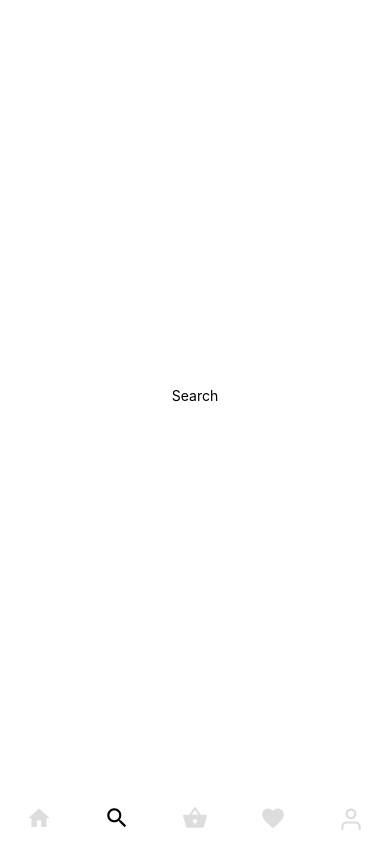
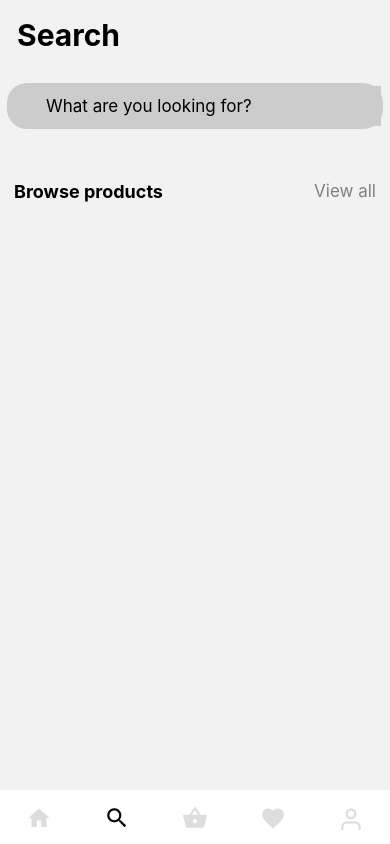
Before and after one commit to EmanSalah95/Ikea-App, a React Native app: screen /Search in a window 390 px wide. Built offline with nearby package versions, Linux system fonts and the light colour scheme; no server answers; the database is empty.

Commit message:
search screen

```diff
--- a/src/screens/Search/Search.js
+++ b/src/screens/Search/Search.js
@@ -1,18 +1,37 @@
-import { StyleSheet, Text, View } from 'react-native';
+import { Text, View ,TouchableHighlight,TextInput} from 'react-native';
+import SearchModal from '../../components/SearchModal/SearchModal';
+import MaterialIcons from 'react-native-vector-icons/MaterialIcons';
+import './searchStyle.js';
+import { styles } from './searchStyle.js';
 
 export default function Search() {
   return (
+    <>
+    {/* <SearchModal /> */}
+
     <View style={styles.container}>
-      <Text>Search</Text>
+      <Text style={styles.text}>Search</Text>
+
+      <TouchableHighlight
+        underlayColor='#DDD'
+      >
+        <View style={styles.inputHead}>
+        <MaterialIcons name='search' color='#ccc' size={20} style={styles.icon}/>
+
+          <TextInput placeholder="What are you looking for?"
+            style={styles.input}
+           />
+        </View>
+      </TouchableHighlight>
+
+
+    <View style={styles.proShow}>
+       <Text style={{fontSize:18,margin:7,fontWeight:'bold'}}>Browse products</Text>
+       <Text style={{color:'gray',margin:7,fontSize:17}}>View all</Text>
+
     </View>
+    </View>
+
+    </>
   );
 }
-
-const styles = StyleSheet.create({
-  container: {
-    flex: 1,
-    backgroundColor: '#fff',
-    alignItems: 'center',
-    justifyContent: 'center',
-  },
-});
--- /dev/null
+++ b/src/screens/Search/searchStyle.js
@@ -0,0 +1,49 @@
+import {StyleSheet} from 'react-native'
+
+export const styles = StyleSheet.create({
+    container:{
+      padding:7,
+
+    },
+    text: {
+    fontWeight:'bold',
+    fontSize:30,
+    padding:10,
+    marginBottom:20
+    },
+
+    inputHead:{
+      width: "100%",
+      height: "100%",
+      justifyContent:'center',
+      alignItems:'center',
+      flexDirection:'row',
+      flex:1,
+      backgroundColor: "#ccc",
+      borderRadius: 20,
+      paddingVertical: 3,
+      paddingHorizontal: 2,
+    },
+
+    input:{
+      flex:1,
+      width: 300,
+      height: 40,
+      backgroundColor: '#ccc',
+      borderColor: '#ccc',
+      borderWidth: 1,
+      fontSize: 17,
+     border:0
+    },
+    icon:{
+      paddingRight:7,
+      paddingLeft:10
+    },
+
+    proShow:{
+      display:'flex',
+      marginTop:45,
+      flexDirection:'row',
+      justifyContent:"space-between"
+          }
+  });
```
Also changed, not shown: 2 other files (tests, documents, lock files or other folders).
